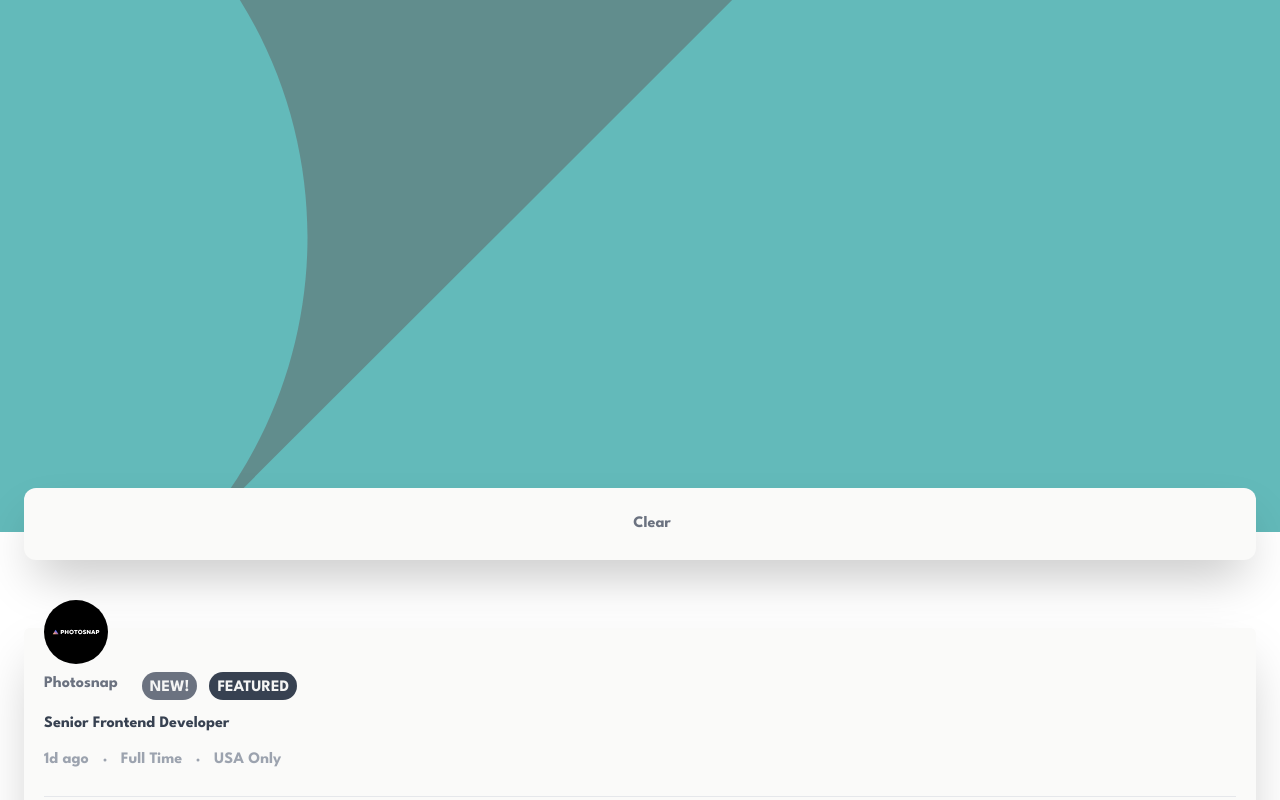
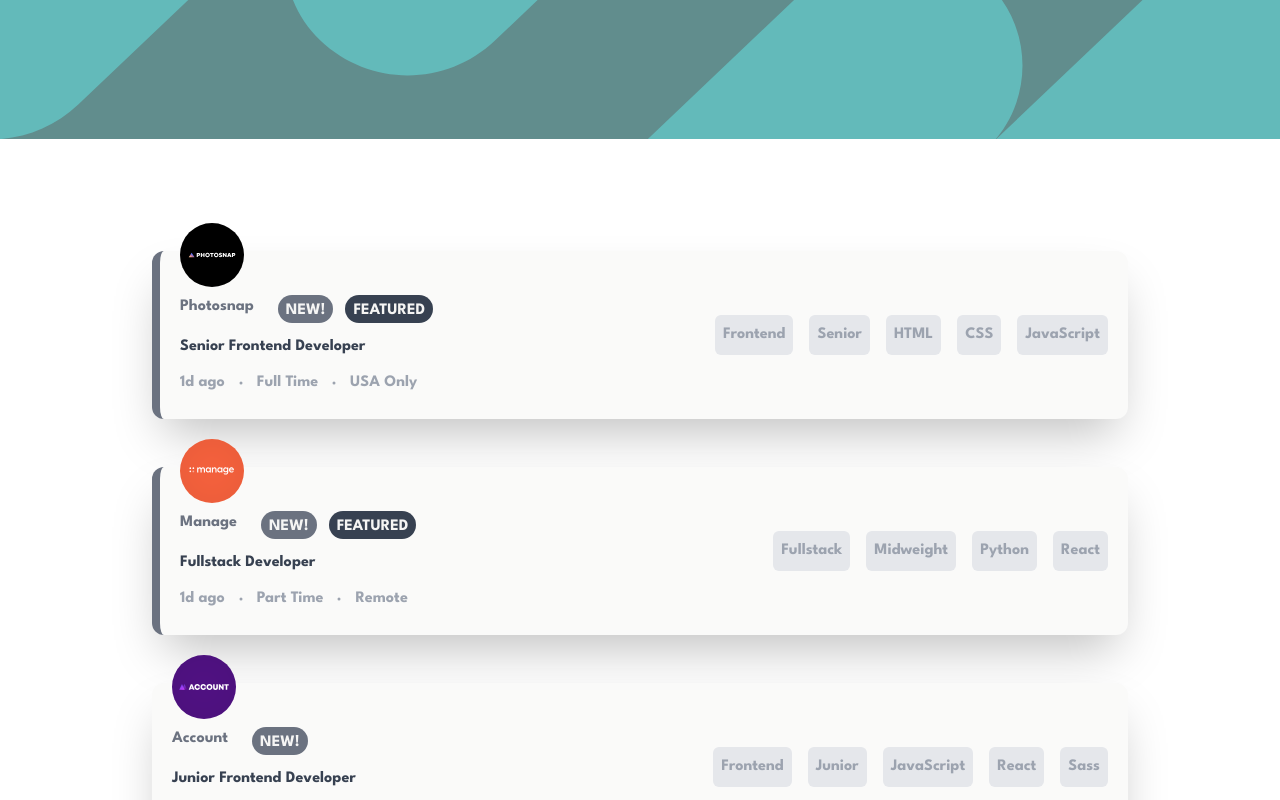
Before and after one commit to JoshuaNwaizu/Job-Listings, a React (Vite) app: page / in a window 1280 px wide. Shown: the top 800 px of the page. Built offline with nearby package versions, Linux system fonts and the light colour scheme.

Commit message:
New changes

```diff
--- a/index.html
+++ b/index.html
@@ -10,8 +10,11 @@
 </head>
 
 <body>
-  <div id="nav">
+  <div id="nav-mobile">
     <img src="/images/bg-header-mobile.svg" alt="navigation background">
+  </div>
+  <div id="nav-desktop">
+    <img src="/images/bg-header-desktop.svg" alt="navigation background">
   </div>
   <div id="root"></div>
   <script type="module" src="/src/main.jsx"></script>
--- a/src/App.css
+++ b/src/App.css
@@ -1,7 +1,31 @@
-#nav {
+#nav-mobile {
   background: #618d8d;
   width: 100%;
 }
-#nav img {
+#nav-mobile img {
   width: 100%;
 }
+#nav-desktop img {
+  width: 100%;
+}
+#nav-desktop {
+  background: #618d8d;
+  width: 100%;
+}
+
+@media screen and (max-width: 1023px) {
+  #nav-mobile img {
+    height: 13rem;
+  }
+  #nav-desktop img {
+    display: none;
+  }
+}
+@media screen and (min-width: 1024px) {
+  #nav-mobile img {
+    display: none;
+  }
+  #nav-desktop img {
+    display: block;
+  }
+}
--- a/src/App.jsx
+++ b/src/App.jsx
@@ -2,28 +2,45 @@ import { useState } from "react";
 import SelectNav from "./SelectNav";
 import JobLists from "./JobLists";
 import data from "/public/data.json";
+//import imageLogo from "/public/images/bg-header-mobile.svg";
 
 const getData = data;
-const id = Math.floor(Math.random() * 100) + 1;
 function App() {
-  const [inputData, setInputData] = useState([]);
+  const [filteredData, setFilteredData] = useState([]);
 
-  const handleClick = (item) => {
-    if (!inputData.includes(item)) {
-      setInputData((newInputs) => [...newInputs, item]);
+  const handleFilterClick = (data) => {
+    if (!filteredData.includes(data)) {
+      setFilteredData([...filteredData, data]);
     }
-    console.log(item);
   };
 
   const handleDeleteItem = (id) => {
-    setInputData((newInputs) => newInputs.filter((item) => item.id !== id));
+    const newData = filteredData.filter((items) => items !== id);
+    setFilteredData(newData);
     console.log(id);
   };
+
+  const handleDeleteAll = () => {
+    setFilteredData([]);
+  };
   return (
-    <div className="mx-6">
-      <SelectNav inputData={inputData} onDelete={handleDeleteItem} />
-      <JobLists data={getData} onHandleClick={handleClick} />
-    </div>
+    <>
+      <div className="mx-6 min-[1440px]:w-auto">
+        <SelectNav
+          filteredData={filteredData}
+          onDelete={handleDeleteItem}
+          onDeleteAll={handleDeleteAll}
+        />
+
+        {/* got filtered items form state and
+      passsed it into job list component as a prop  */}
+        <JobLists
+          filtered={filteredData}
+          data={getData}
+          onFilter={handleFilterClick}
+        />
+      </div>
+    </>
   );
 }
 
--- a/src/JobLists.jsx
+++ b/src/JobLists.jsx
@@ -1,28 +1,65 @@
-import React from "react";
+import React, { useEffect, useState } from "react";
 import { BsDot } from "react-icons/bs";
 
-const JobLists = ({ data, onHandleClick }) => {
-  // function handleClick(item) {
-  //   console.log(`Clicked ${item}`);
-  // }
+const JobLists = ({ data, filtered, onFilter }) => {
+  //Modified state
+  const [modified, setModified] = useState([]);
+
+  const modifiedData = () => {
+    // checking if filtered (passed from the App Jsx component) is less than 0
+
+    if (filtered.length > 0) {
+      //Creating a new variable new data to store the modified items
+      const newData = modified.filter((item) => {
+        return filtered.every((key) => {
           return (
-    <div className="my-6">
+            item.role === key ||
+            item.level === key ||
+            item.languages.includes(key) ||
+            item.tools.includes(key)
+          );
+        });
+      });
+      setModified(newData);
+    } else {
+      setModified(data);
+    }
+  };
+
+  useEffect(() => {
+    modifiedData();
+  }, [filtered]);
+
+  return (
+    <div className="my-7 mt-16 min-[1280px]:mx-[8rem]">
       <div className="flex flex-col gap-12 ">
-        {data.map((items) => (
-          <div key={items.id} className="bg-stone-50 px-5 rounded-md shadow-2xl">
+        <div></div>
+        {modified.map((items) => (
+          <div
+            key={items.id}
+            className={
+              items.featured
+                ? "bg-stone-50 px-5 rounded-xl shadow-2xl border-l-8 border-gray-500 "
+                : "bg-stone-50 px-5 rounded-xl shadow-2xl"
+            }
+          >
+            <div>
               <img
                 src={items.logo}
                 alt={items.company}
-              className="h-[4rem] -translate-y-7"
+                className="h-[4rem] -translate-y-7 max-[320px]:h-[3rem] "
               />
+            </div>
+
+            <div className="min-[884px]:flex min-[884px]:justify-between">
               <div className="flex flex-col gap-3">
-              <div className="flex flex-row gap-6 -mt-5">
+                <div className="flex flex-row gap-6 -mt-5 max-[320px]:gap-4">
                   <h2 className="font-bold text-gray-500">{items.company}</h2>
-                <div className="flex flex-row gap-3">
+                  <div className="flex flex-row gap-3 max-[320px]:gap-2">
                     <p
                       className={
                         items.new
-                        ? "bg-gray-500 text-stone-100 font-bold px-2 pt-1 rounded-full uppercase text-md"
+                          ? "bg-gray-500 text-stone-100 font-bold px-2 pt-1 rounded-full uppercase text-md max-[320px]:px-2 max-[320px]:text-sm"
                           : undefined
                       }
                     >
@@ -31,7 +68,7 @@ const JobLists = ({ data, onHandleClick }) => {
                     <p
                       className={
                         items.featured
-                        ? "bg-gray-700 px-2 pt-1 text-stone-100 font-bold rounded-full uppercase text-md"
+                          ? "bg-gray-700 px-2 pt-1 text-stone-100 font-bold rounded-full uppercase text-md max-[320px]:px-2 max-[320px]:text-sm"
                           : undefined
                       }
                     >
@@ -39,45 +76,49 @@ const JobLists = ({ data, onHandleClick }) => {
                     </p>
                   </div>
                 </div>
+
                 <div>
                   <h1 className="font-bold text-gray-700">{items.position} </h1>
                 </div>
-              <div>
-                <div className="flex flex-row items-center gap-2 font-bold text-gray-400 mb-6">
+
+                <div className="flex flex-row items-center gap-2 font-bold text-gray-400 mb-6 max-[320px]:gap-0 ">
                   <p>{items.postedAt}</p>
                   <BsDot />
                   <p>{items.contract} </p>
                   <BsDot />
                   <p> {items.location}</p>
                 </div>
-                <hr className="bg-gray-600" />
-                <div className="mt-6 flex flex-row gap-4 flex-wrap text-gray-400 font-bold mb-6">
+              </div>
+              <div>
+                <hr className="bg-gray-600 mb-5 min-[884px]:hidden" />
+
+                <div className="mt-6 flex flex-row gap-4 flex-wrap text-gray-400 font-bold mb-6 max-[1280px]:mt-0">
                   <p
-                    className="bg-gray-200 py-2 px-2 rounded-md"
-                    onClick={() => onHandleClick(items.role)}
+                    className="bg-gray-200 py-2 px-2 rounded-md hover:bg-gray-500 hover:text-gray-200 transition-all"
+                    onClick={() => onFilter(items.role)}
                   >
                     {items.role}
                   </p>
                   <p
-                    className="bg-gray-200 py-2 px-2 rounded-md"
-                    onClick={() => onHandleClick(items.level)}
+                    className="bg-gray-200 py-2 px-2 rounded-md hover:bg-gray-500 hover:text-gray-200 transition-all"
+                    onClick={() => onFilter(items.level)}
                   >
                     {items.level}
                   </p>
                   {items.languages.map((item) => (
                     <p
-                      className="bg-gray-200 py-2 px-2 rounded-md"
+                      className="bg-gray-200 py-2 px-2 rounded-md hover:bg-gray-500 hover:text-gray-200 transition-all"
                       key={item}
-                      onClick={() => onHandleClick(item)}
+                      onClick={() => onFilter(item)}
                     >
                       {item}
                     </p>
                   ))}
                   {items.tools.map((item) => (
                     <p
-                      className="bg-gray-200 py-2 px-2 rounded-md"
+                      className="bg-gray-200 py-2 px-2 rounded-md hover:bg-gray-500 hover:text-gray-200 transition-all"
                       key={item}
-                      onClick={() => onHandleClick(item)}
+                      onClick={() => onFilter(item)}
                     >
                       {item}
                     </p>
--- a/src/SelectNav.jsx
+++ b/src/SelectNav.jsx
@@ -3,46 +3,35 @@ import { IoClose } from "react-icons/io5";
 
 const id = Math.floor(Math.random() * 100) + 1;
 
-const SelectNav = ({ inputData, onDelete }) => {
+const SelectNav = ({ filteredData, onDelete, onDeleteAll }) => {
   return (
     <>
-      <div className="flex items-center justify-center bg-stone-50 shadow-2xl py-6 -translate-y-11 rounded-xl">
-        <div className="flex items-center flex-wrap gap-4 mx-5">
-          {/* <div className="flex flex-row gap-1 bg-stone-200 text-gray-500 font-bold rounded-md">
-            <p className="p-2">Frontend </p>
-            <span className="bg-gray-500 p-1 text-slate-100 flex items-center px-2 rounded-e-md text-2xl font-bold">
-              <IoClose />
-            </span>
-          </div>
-          <div className="flex flex-row gap-1 bg-stone-200 text-gray-500 font-bold">
-            <p className="p-2"> CSS </p>
-            <span className="bg-gray-500 p-1 text-slate-100 flex items-center px-2 text-2xl font-bold rounded-e-md">
-              <IoClose />
-            </span>
-          </div>
-          <div className="flex flex-row gap-1 bg-stone-200 text-gray-500 font-bold">
-            <p className="p-2">JavaScript </p>
-            <span className="bg-gray-500 py-1 text-slate-100 flex items-center px-2 text-2xl font-bold rounded-e-md">
-              <IoClose />
-            </span>
-          </div> */}
-          {inputData.map((item) => (
+      {filteredData.length > 0 && (
+        <div className="flex items-center justify-center bg-stone-50 shadow-2xl py-6 -translate-y-11 rounded-xl -mb-10 min-[1280px]:mx-[8rem]">
+          <div className="flex items-center flex-wrap gap-4 mx-5 ">
+            {filteredData.map((item, index) => (
               <div
-              className="flex flex-row gap-1 bg-stone-200 text-gray-500 font-bold"
-              key={item}
+                className="flex flex-row gap-1 bg-stone-200 rounded-md text-gray-500 font-bold max-[320px]:font-semibold"
+                key={index}
               >
-              <p className="p-2">{item}</p>
+                <p className="p-2 max-[320px]:p-1">{item}</p>
                 <span
-                className="bg-gray-500 py-1 text-slate-100 flex items-center px-2 text-2xl font-bold rounded-e-md"
-                onClick={() => onDelete(item.id)}
+                  className="bg-gray-500 hover:bg-gray-700 transition-all py-1 text-slate-100 flex items-center px-2 text-2xl font-bold rounded-e-md max-[320px]:text-[1rem]"
+                  onClick={() => onDelete(item)}
                 >
                   <IoClose />
                 </span>
               </div>
             ))}
           </div>
-        <button className="font-bold mr-4 text-gray-500">Clear</button>
+          <button
+            className="font-bold mr-4 text-gray-500 hover:text-gray-700 transition-all"
+            onClick={onDeleteAll}
+          >
+            Clear
+          </button>
         </div>
+      )}
     </>
   );
 };
```
Lines whose indentation alone changed are shown as unchanged.
